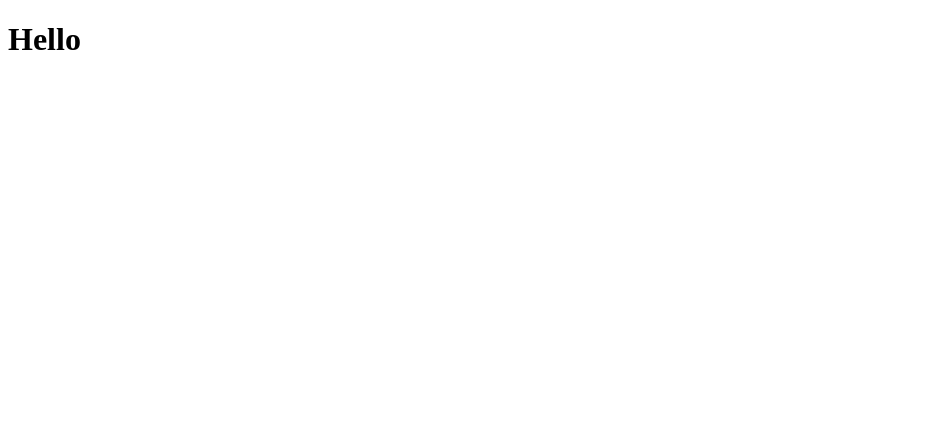
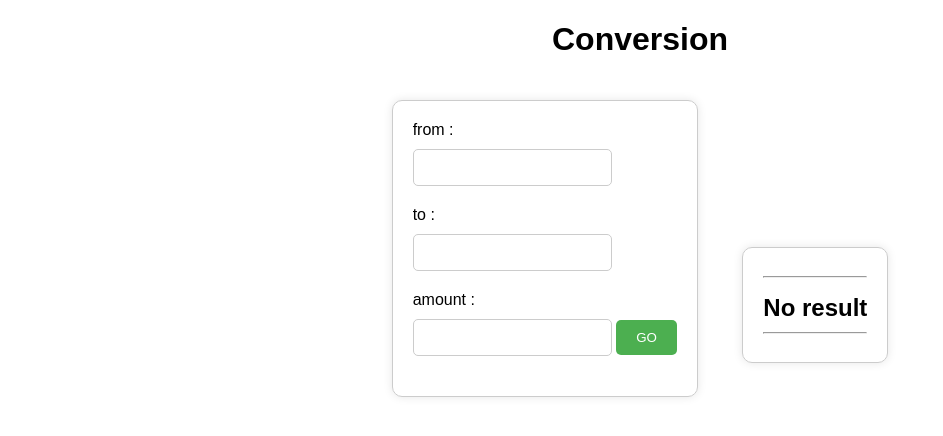
Before and after one commit to OnnnyxXx/currency_conversion, a FastAPI app: page / in a window 1280 px wide. Before the commit the part shown is almost empty. Shown: the top 436 px of the page, without its empty margins (0-943 px from the left). Run offline with FastAPI, Linux system fonts and the light colour scheme.

Commit message:
UPD: Endpoint UPD: index.html

```diff
--- a/templates/index.html
+++ b/templates/index.html
@@ -3,10 +3,92 @@
 <head>
     <meta charset="UTF-8">
     <title>Conversion</title>
+    <style>
+        body {
+            font-family: Arial, sans-serif;
+            text-align: center;
+        }
+
+        .forms {
+            display: inline-block;
+            text-align: left;
+            margin: 20px;
+            padding: 20px;
+            border: 1px solid #ccc;
+            border-radius: 10px;
+            box-shadow: 0 0 10px rgba(0, 0, 0, 0.1);
+        }
+
+        .forms label {
+            display: block;
+            margin-bottom: 10px;
+        }
+
+        .forms input[type="text"] {
+            padding: 10px;
+            margin-bottom: 20px;
+            border: 1px solid #ccc;
+            border-radius: 5px;
+        }
+
+        .forms button[type="submit"] {
+            padding: 10px 20px;
+            border: none;
+            border-radius: 5px;
+            background-color: #4CAF50;
+            color: #fff;
+            cursor: pointer;
+        }
+
+        .forms button[type="submit"]:hover {
+            background-color: #3e8e41;
+        }
+
+        .vertical-line {
+            border-left: 2px solid #ccc;
+            height: 100vh;
+            position: absolute;
+            left: 50%;
+            margin-left: -1px;
+        }
+
+        .container_copy {
+            display: inline-block;
+            text-align: center;
+            margin: 20px;
+            padding: 20px;
+            border: 1px solid #ccc;
+            border-radius: 10px;
+            box-shadow: 0 0 10px rgba(0, 0, 0, 0.1);
+        }
+
+        .container_copy h1 {
+            font-size: 24px;
+            font-weight: bold;
+            margin-bottom: 10px;
+        }
+    </style>
 </head>
 <body>
-    <h1>
-        Hello
-    </h1>
+    <h1>Conversion</h1>
+    <form action="/currency/" method="GET" class="forms">
+        <label for="from_">from :</label>
+        <input type="text" name="from_"/>
+        <label for="to">to :</label>
+        <input type="text" name="to"/>
+        <label for="amount">amount :</label>
+        <input type="text" name="amount"/>
+        <button type="submit" value="Send">GO</button>
+    </form>
+
+    <div class="container_copy right-content">
+        <hr>
+        {% if result %}
+            <h1>{{ result.query.from }} to {{ result.query.to }}: {{ result.result }}</h1>
+        {% else %}
+            <h1>No result</h1>
+        {% endif %}
+        <hr>
+    </div>
 </body>
 </html>
```
Also changed, not shown: src/currency/conversion.py (+23 -2 lines), templates/conversion.html (deleted, +0 -10 lines), README.md.
